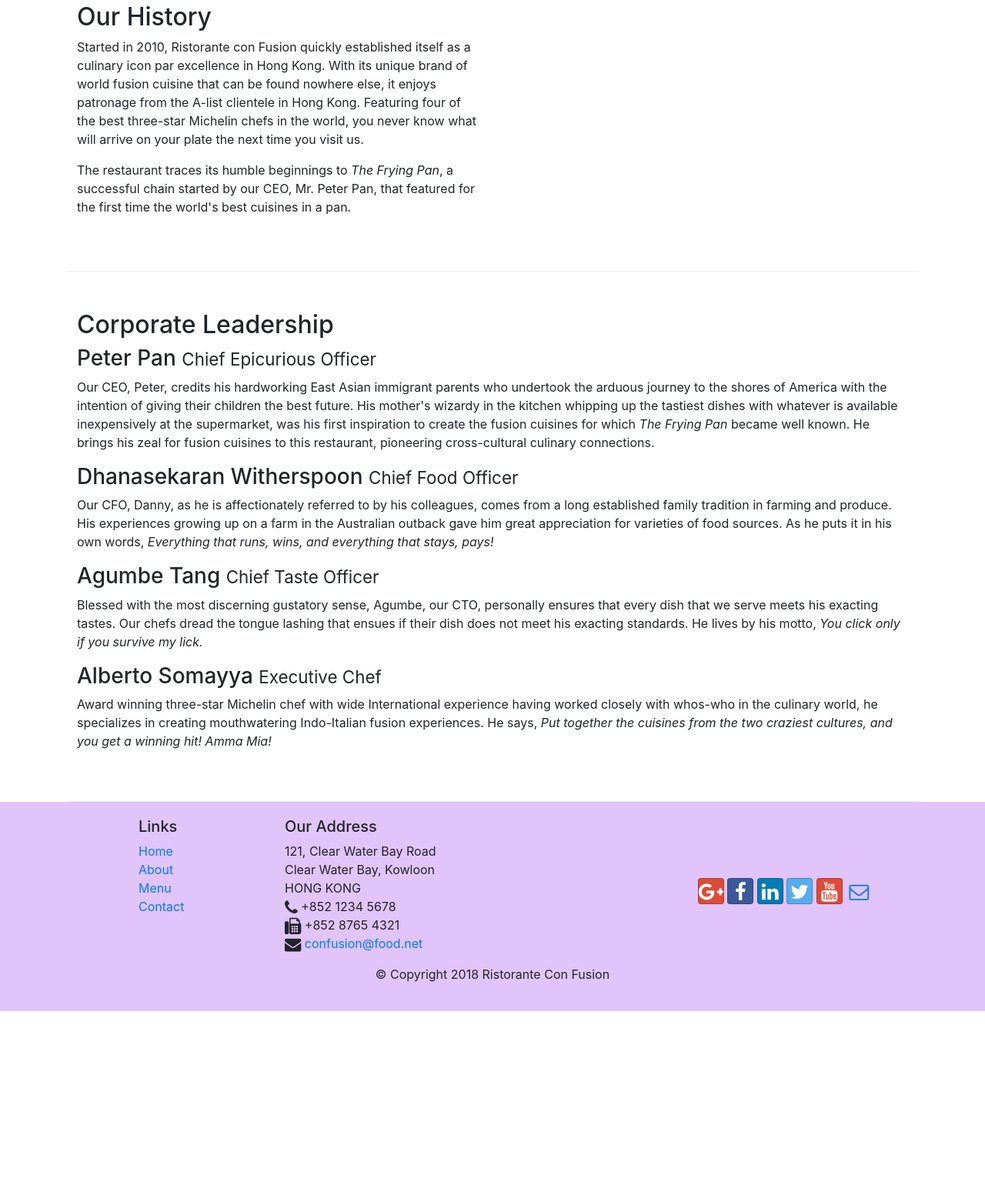
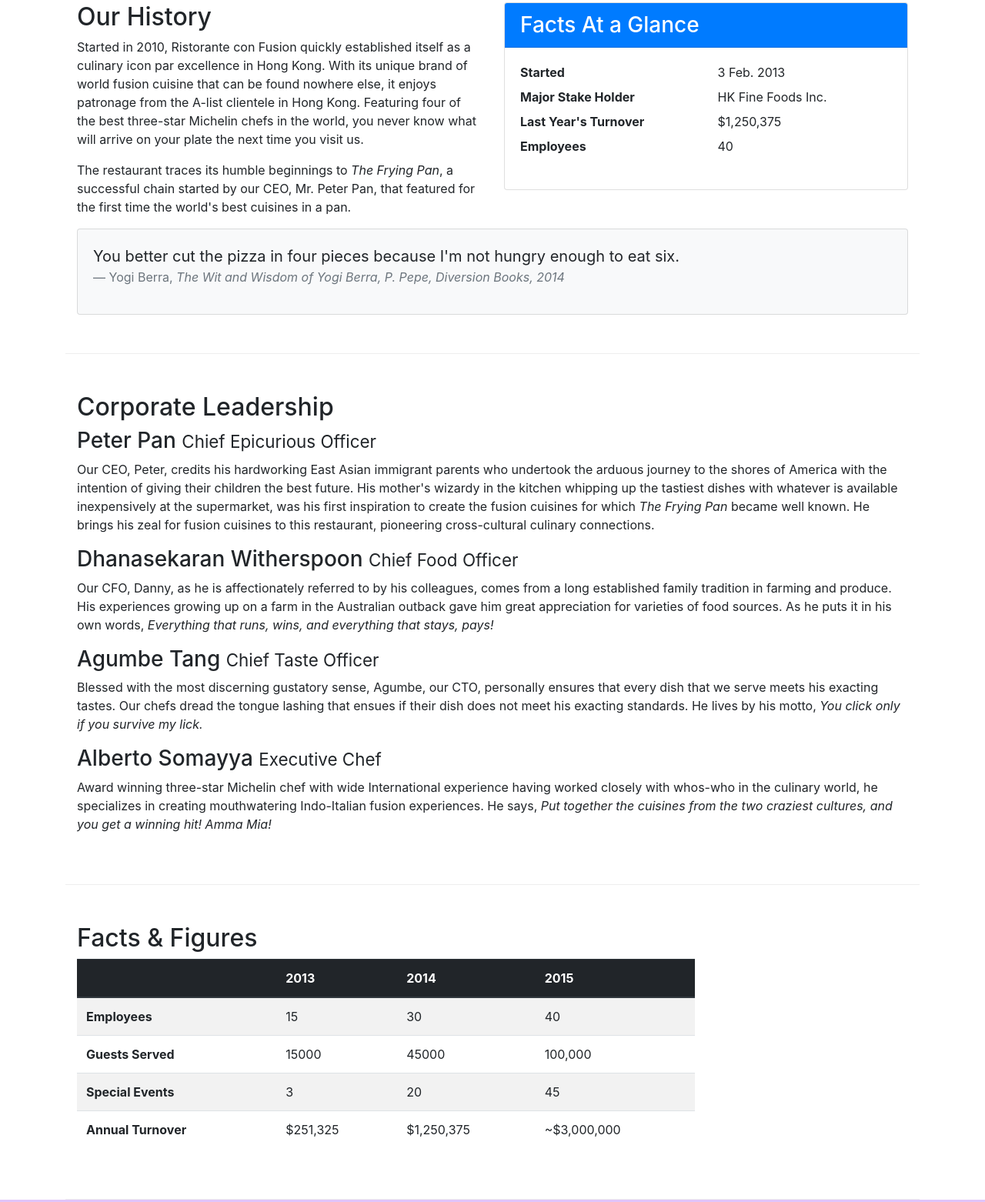
Before and after one commit to FlowsyCurls/Bootstrap4-, a website: page aboutus.html in a window 1280 px wide. Shown: the part 462-2024 px from the top of the page at 77% size. Before the commit the page ends 1776 px from the top, so only its background shows below. Drawn offline with nearby package versions, Linux system fonts and the light colour scheme.

Commit message:
Tables and Cards

```diff
--- a/aboutus.html
+++ b/aboutus.html
@@ -68,39 +68,106 @@
                 <p>Started in 2010, Ristorante con Fusion quickly established itself as a culinary icon par excellence in Hong Kong. With its unique brand of world fusion cuisine that can be found nowhere else, it enjoys patronage from the A-list clientele in Hong Kong.  Featuring four of the best three-star Michelin chefs in the world, you never know what will arrive on your plate the next time you visit us.</p>
                 <p>The restaurant traces its humble beginnings to <em>The Frying Pan</em>, a successful chain started by our CEO, Mr. Peter Pan, that featured for the first time the world's best cuisines in a pan.</p>
             </div>
-            <div>
+
+            <!-- Bootstrap Cards -->
+            <div class="col-12 col-sm-6">
+                <div class="card">
+                    <h3 class="card-header bg-primary text-white">Facts At a Glance</h3>
+                    <div class="card-body">
+                        <dl class="row">
+                            <dt class="col-6">Started</dt>
+                            <dd class="col-6">3 Feb. 2013</dd>
+                            <dt class="col-6">Major Stake Holder</dt>
+                            <dd class="col-6">HK Fine Foods Inc.</dd>
+                            <dt class="col-6">Last Year's Turnover</dt>
+                            <dd class="col-6">$1,250,375</dd>
+                            <dt class="col-6">Employees</dt>
+                            <dd class="col-6">40</dd>
+                        </dl>
+                    </div>
+                </div>
             </div>
+
+            <!-- Bootstrap Cards Blockquote -->
+            <div class="col-12">
+                <div class="card card-body bg-light">
+                    <blockquote class="blockquote">
+                        <p class="mb-0">You better cut the pizza in four pieces because
+                            I'm not hungry enough to eat six.</p>
+                        <footer class="blockquote-footer">Yogi Berra,
+                            <cite title="Source Title">The Wit and Wisdom of Yogi Berra,
+                            P. Pepe, Diversion Books, 2014</cite>
+                        </footer>
+                    </blockquote>
+                </div>
+            </div>
+
         </div>
 
 
         <div class="row row-content">
             <div class="col ">
+                <h2>Corporate Leadership</h2>
+                <h3>Peter Pan <small>Chief Epicurious Officer</small></h3>
+                <p class="d-none d-sm-block">Our CEO, Peter, credits his hardworking East Asian immigrant parents who undertook the arduous journey to the shores of America with the intention of giving their children the best future. His mother's wizardy in the kitchen whipping up the tastiest dishes with whatever is available inexpensively at the supermarket, was his first inspiration to create the fusion cuisines for which <em>The Frying Pan</em> became well known. He brings his zeal for fusion cuisines to this restaurant, pioneering cross-cultural culinary connections.</p>
+                <h3>Dhanasekaran Witherspoon <small>Chief Food Officer</small></h3>
+                <p class="d-none d-sm-block">Our CFO, Danny, as he is affectionately referred to by his colleagues, comes from a long established family tradition in farming and produce. His experiences growing up on a farm in the Australian outback gave him great appreciation for varieties of food sources. As he puts it in his own words, <em>Everything that runs, wins, and everything that stays, pays!</em></p>
+                <h3>Agumbe Tang <small>Chief Taste Officer</small></h3>
+                <p class="d-none d-sm-block">Blessed with the most discerning gustatory sense, Agumbe, our CTO, personally ensures that every dish that we serve meets his exacting tastes. Our chefs dread the tongue lashing that ensues if their dish does not meet his exacting standards. He lives by his motto, <em>You click only if you survive my lick.</em></p>
+                <h3>Alberto Somayya <small>Executive Chef</small></h3>
+                <p class="d-none d-sm-block">Award winning three-star Michelin chef with wide International experience having worked closely with whos-who in the culinary world, he specializes in creating mouthwatering Indo-Italian fusion experiences. He says, <em>Put together the cuisines from the two craziest cultures, and you get a winning hit! Amma Mia!</em></p>
+            </div>
 
-                <h2>Corporate Leadership</h2>
+       </div>
+       <div class="row row-content">
+           <div class="col-12 col-sm-9">
+               <h2>Facts &amp; Figures</h2>
 
-                <h3>Peter Pan <small>Chief Epicurious Officer</small></h3>
-                <div class="d-none d-sm-block">
-                    <p>Our CEO, Peter, credits his hardworking East Asian immigrant parents who undertook the arduous journey to the shores of America with the intention of giving their children the best future. His mother's wizardy in the kitchen whipping up the tastiest dishes with whatever is available inexpensively at the supermarket, was his first inspiration to create the fusion cuisines for which <em>The Frying Pan</em> became well known. He brings his zeal for fusion cuisines to this restaurant, pioneering cross-cultural culinary connections.</p>
+               <!-- Bootstrap Tables -->
+               <div class="table-responsive">
+                   <table class="table table-striped">
+                       <thead class="thead-dark">
+                           <tr>
+                               <th>&nbsp;</th>
+                                <th>2013</th>
+                                <th>2014</th>
+                                <th>2015</th>
+                            </tr>
+                        </thead>
+                        <tbody>
+                            <tr>
+                                <th>Employees</th>
+                                <td>15</td>
+                                <td>30</td>
+                                <td>40</td>
+                            </tr>
+                            <tr>
+                                <th>Guests Served</th>
+                                <td>15000</td>
+                                <td>45000</td>
+                                <td>100,000</td>
+                            </tr>
+                            <tr>
+                                <th>Special Events</th>
+                                <td>3</td>
+                                <td>20</td>
+                                <td>45</td>
+                            </tr>
+                            <tr>
+                                <th>Annual Turnover</th>
+                                <td>$251,325</td>
+                                <td>$1,250,375</td>
+                                <td>~$3,000,000</td>
+                            </tr>
+                        </tbody>
+                    </table>
                 </div>
+            </div>
 
-                <h3>Dhanasekaran Witherspoon <small>Chief Food Officer</small></h3>
-                <div class="d-none d-sm-block">
-                    <p>Our CFO, Danny, as he is affectionately referred to by his colleagues, comes from a long established family tradition in farming and produce. His experiences growing up on a farm in the Australian outback gave him great appreciation for varieties of food sources. As he puts it in his own words, <em>Everything that runs, wins, and everything that stays, pays!</em></p>
-                </div>
-
-                <h3>Agumbe Tang <small>Chief Taste Officer</small></h3>
-                <div class="d-none d-sm-block">
-                    <p>Blessed with the most discerning gustatory sense, Agumbe, our CTO, personally ensures that every dish that we serve meets his exacting tastes. Our chefs dread the tongue lashing that ensues if their dish does not meet his exacting standards. He lives by his motto, <em>You click only if you survive my lick.</em></p>
-                </div>
-
-                <h3>Alberto Somayya <small>Executive Chef</small></h3>
-                <div class="d-none d-sm-block">
-                    <p>Award winning three-star Michelin chef with wide International experience having worked closely with whos-who in the culinary world, he specializes in creating mouthwatering Indo-Italian fusion experiences. He says, <em>Put together the cuisines from the two craziest cultures, and you get a winning hit! Amma Mia!</em></p>
-                </div>
+            <div class="col-12 col-sm-3">
 
             </div>
-       </div>
-
+        </div>
     </div>
 
     <footer class="footer">
```
